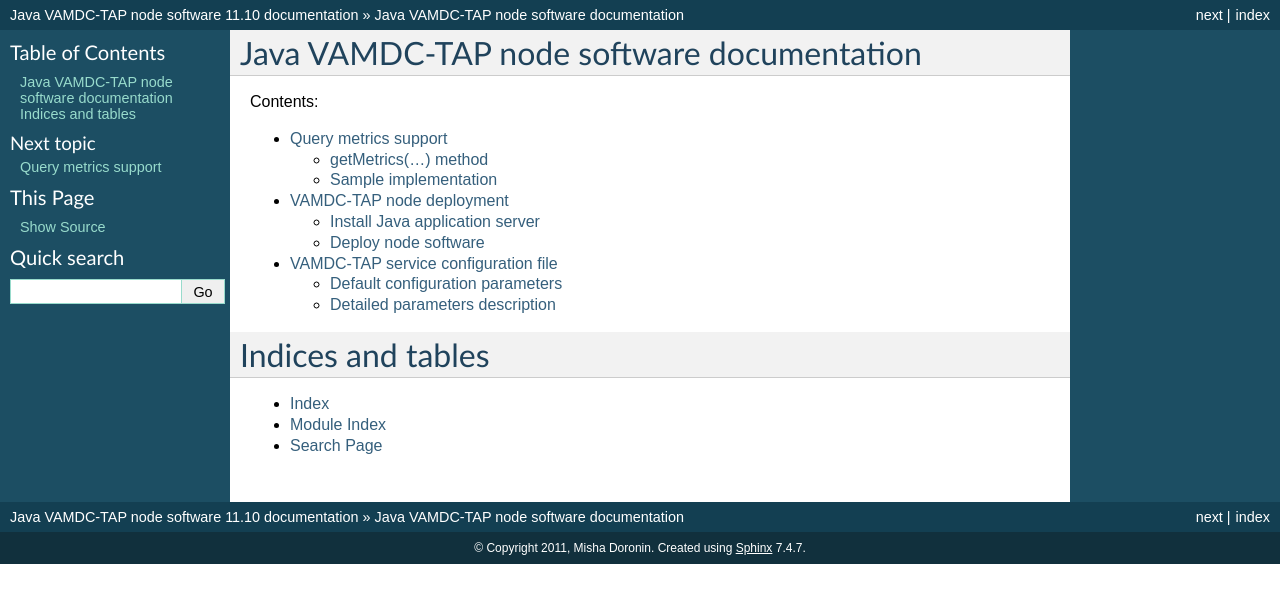
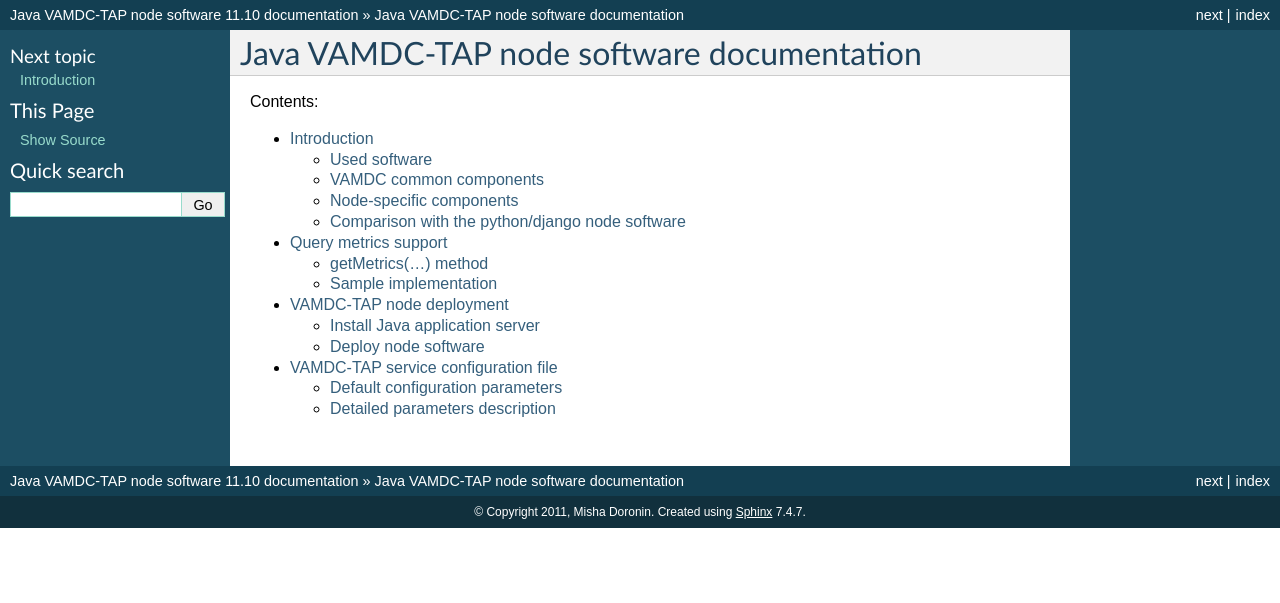
Before and after one commit to misdoro/JavaNodeSwDoc, a Sphinx documentation site: the page built from source/index.rst, in a window 1280 px wide. Shown: the top 603 px of the page. Built offline with Sphinx 7.4.7, drawn with Linux system fonts in a browser that asks for light colours; some of the changed lines change nothing that is shown.

Commit message:
Added template for PDF front page Added 'intro' section

```diff
--- a/source/conf.py
+++ b/source/conf.py
@@ -170,7 +170,7 @@ htmlhelp_basename = 'JavaVAMDC-TAPnodesoftwaredocumentationdoc'
 # -- Options for LaTeX output --------------------------------------------------
 
 # The paper size ('letter' or 'a4').
-#latex_paper_size = 'letter'
+latex_paper_size = 'a4'
 
 # The font size ('10pt', '11pt' or '12pt').
 #latex_font_size = '10pt'
@@ -181,6 +181,19 @@ latex_documents = [
   ('index', 'JavaVAMDC-TAPnodesoftwaredocumentation.tex', u'Java VAMDC-TAP node software documentation',
    u'Misha Doronin', 'manual'),
 ]
+
+f = open('_templates/documentTemplate.tex', 'r+')
+
+PREAMBLE = f.read()
+
+latex_elements = {
+        'papersize': 'a4paper',
+        'classoptions': ',oneside',
+        'babel': '\\usepackage[english]{babel}',
+        'preamble': PREAMBLE
+}
+
+latex_logo = '_static/logos.png'
 
 # The name of an image file (relative to this directory) to place at the top of
 # the title page.
--- a/source/index.rst
+++ b/source/index.rst
@@ -11,16 +11,9 @@ Contents:
 .. toctree::
    :maxdepth: 2
 
+   intro
 
    plugin-metrics
 
    deploy
    config
-
-
-Indices and tables
-==================
-
-* :ref:`genindex`
-* :ref:`modindex`
-* :ref:`search`
--- /dev/null
+++ b/source/intro.rst
@@ -0,0 +1,107 @@
+.. _intro:
+
+Introduction
+=============
+
+Creation of a separate implementation of the VAMDC-TAP node software in Java pursuied several goals:
+
+* Insure that standards are complete and contain no implementation-specific elements
+
+* Give end-users a choice of the implementation language
+
+* Architectural disagreements with Python node software author
+
+
+Used software
+-----------------------------------------------
+
+The following open-source libraries were used as Java node software components:
+
+* JAXB RI for XML schema mapping and document output
+
+* Apache Cayenne ORM framework for database access
+
+* MySQL database (any relational database can be used)
+
+* ANTLR generated query parser with slightly modified SQLite syntax
+
+* Oracle Jersey JAX-RS implementation
+
+* Apache Tomcat application server
+
+
+VAMDC common components
+-----------------------------------------------
+
+Following components, developed within the VAMDC project are part of Java VAMDC node software implementation.
+
+* Dictionaries of standard keywords,
+	used in a query;
+
+* Query manipulation library,
+	providing object-oriented view on a query string;
+
+* XSAMS helper library,
+	providing convenience methods for output XML generator implementation;
+
+* Query mapper:
+	reference implementation and examples of a mapper from VAMDC VSS2 queries to Cayenne queries
+
+
+Node-specific components
+-----------------------------
+
+In Java node software each node installation requires creating two code blocks:
+
+#. Database mapping classes with Apache Cayenne.
+	This task is well described in Cayenne documentation [CAYENNE]. Fancy graphical tool is provided.
+
+#. Node plugin,
+	responsible for query translation into internal queries
+	and building appropriate XSAMS tree from the database objects
+	fetched using mapped queries.
+
+This document is dedicated mostly to describe how to implement and deploy a node plugin.
+
+
+Comparison with the python/django node software
+----------------------------------------------------
+
+This document won't be complete without the comparison with the Python/Django node software implementation.
+
+Common features
+++++++++++++++++++
+
+* Work as a web application behind a web server
+
+* Use object-relational mapping for database access
+
+* Try to minimize the amount of node-specific code
+
+* Node-specific part works as a plugin
+
+Differencies
+++++++++++++++
+
+* Java implementation provides no XSAMS generator, node plugin needs to build XSAMS blocks.
+
+	On a bad side, this results in a slightly bigger amount of node-specific code
+
+	On a good side, it gives much more flexibility in document generation.
+
+	For the task of implementing XSAMS generator, existing examples of KIDA, BASECOL and VALD can be used.
+
+	Also, XSAMS schema itself is better documented than the "returnables" dictionary,
+	and the tree structure of XSAMS is easier for understanding than a plain list of keywords, representing
+	a subset of that tree.
+
+* Java implementation doesn't (yet) support document streaming,
+	it requires to have a whole document tree to be built in memory
+	and then streamed in a response.
+
+	Thus increasing memory footprint, it allows to not strictly follow the document generation order,
+	i.e. export some species and states, then export processes, while exporting some more species and states.
+
+* Java implementation doesn't provide an import tool from ASCII files into relational database
+
+	Well, there was no need for such a tool. You may use Python one.
```
Also changed, not shown: source/_static/VAMDC_logo.png (added), source/_static/logos.png (added), 1 other file.
